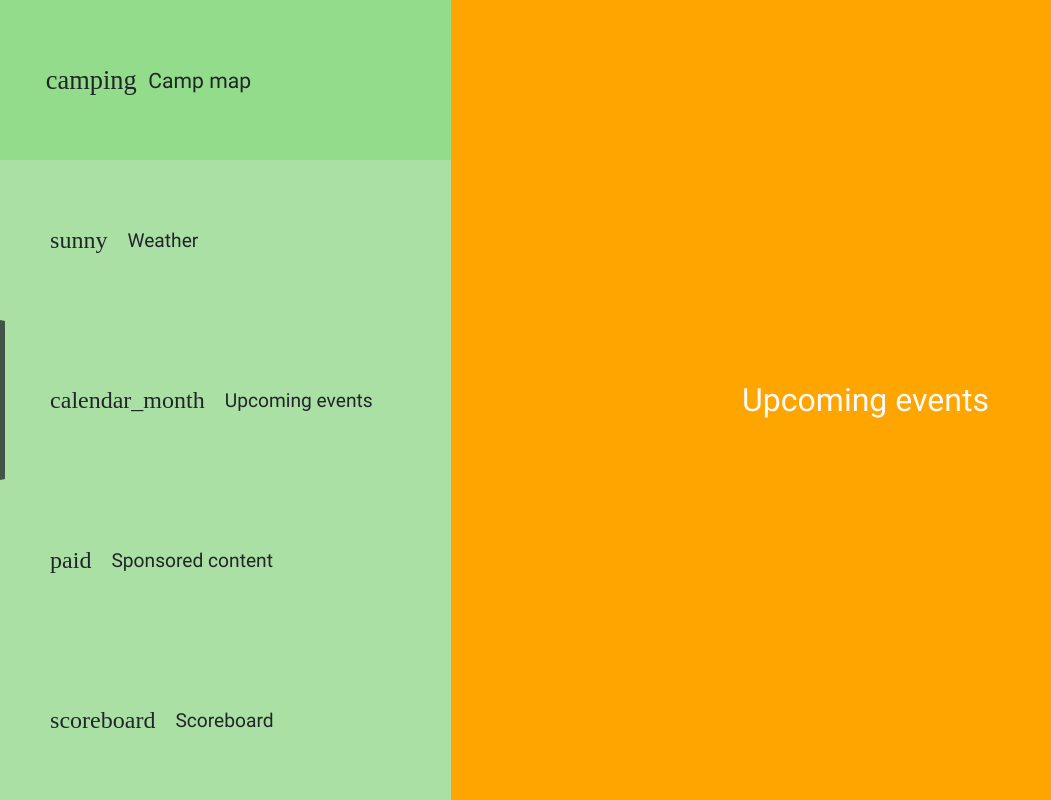
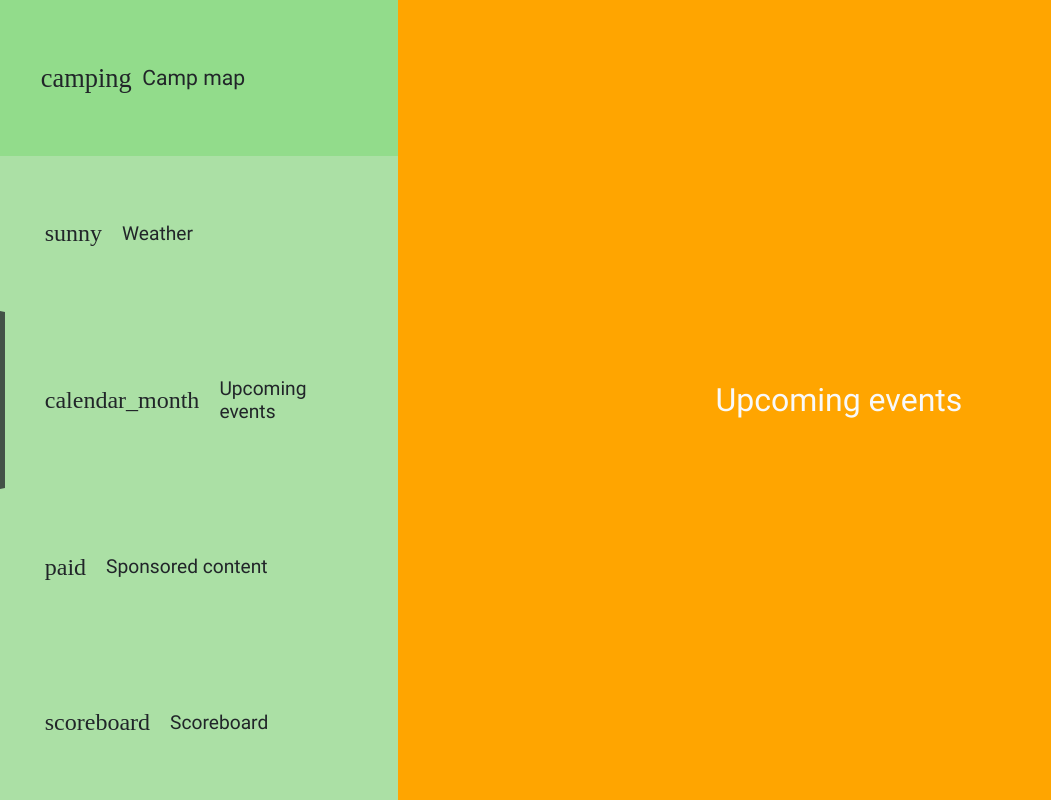
Before and after one commit to PsychOlympia/camp, a Flask app: page /infopanel/ in a window 1280 px wide. Shown: the whole page, without its empty margins (0-1051 px from the left). Run offline with Flask 3, Linux system fonts and the light colour scheme; the visitor is signed in with stand-in values (Sample User, id 1); parts of the project's set-up code (start-up, migrations or seed data) failed here and were passed over; some web fonts are replaced.

Commit message:
Update styles

```diff
--- a/app/infopanel/templates/infopanel.jinja2
+++ b/app/infopanel/templates/infopanel.jinja2
@@ -53,6 +53,7 @@
             flex-direction: column;
             justify-content: space-around;
             flex-grow: 1;
+            width: min-content;
             background-color: var(--primary-bg-subtle);
             z-index: 10;
         }
@@ -62,7 +63,7 @@
             align-items: center;
             gap: 20px;
             flex-grow: 1;
-            padding-left: 10%;
+            padding: 0 10%;
             border: solid transparent;
             border-width: thin thick;
             transition: border-color 1s ease-in-out;
```
